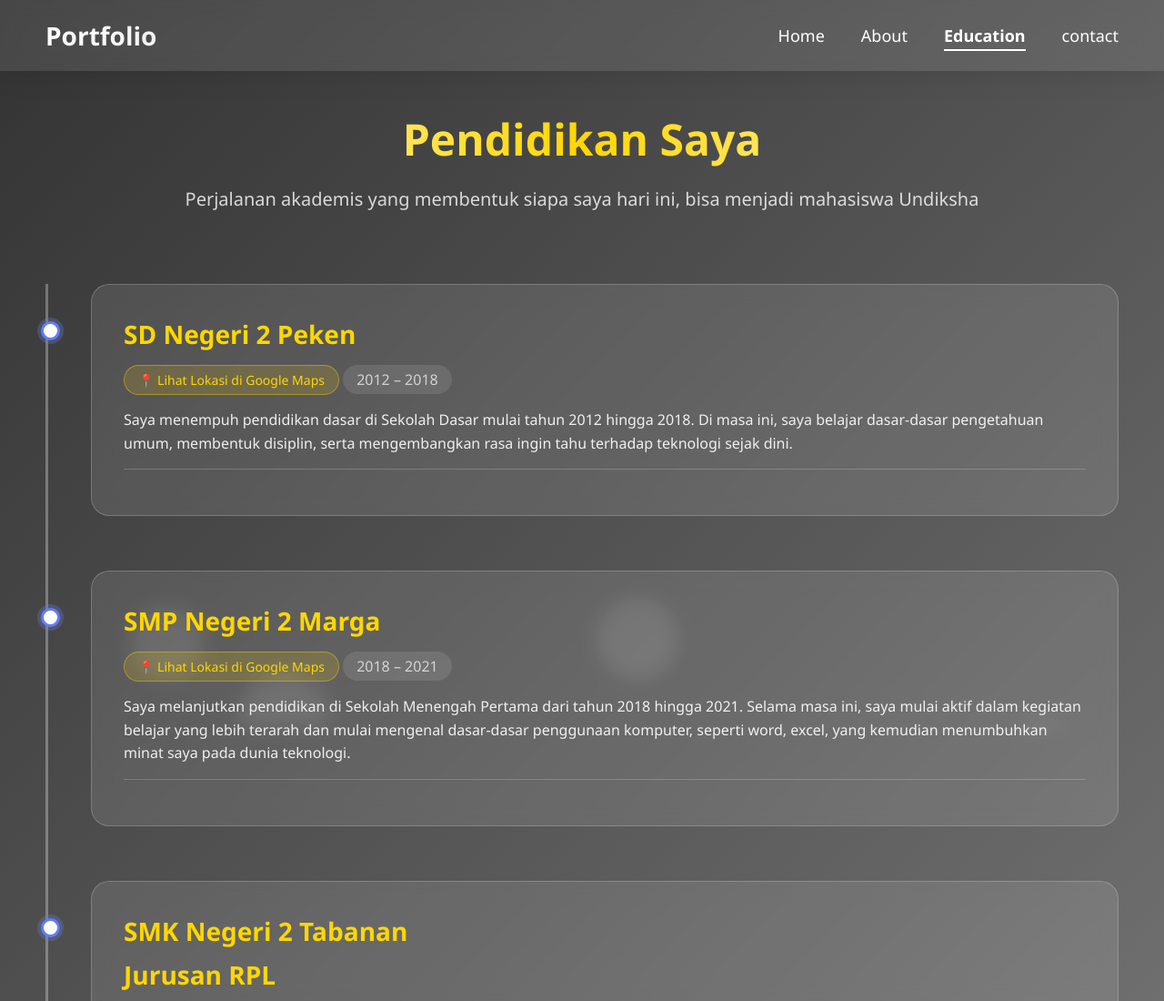
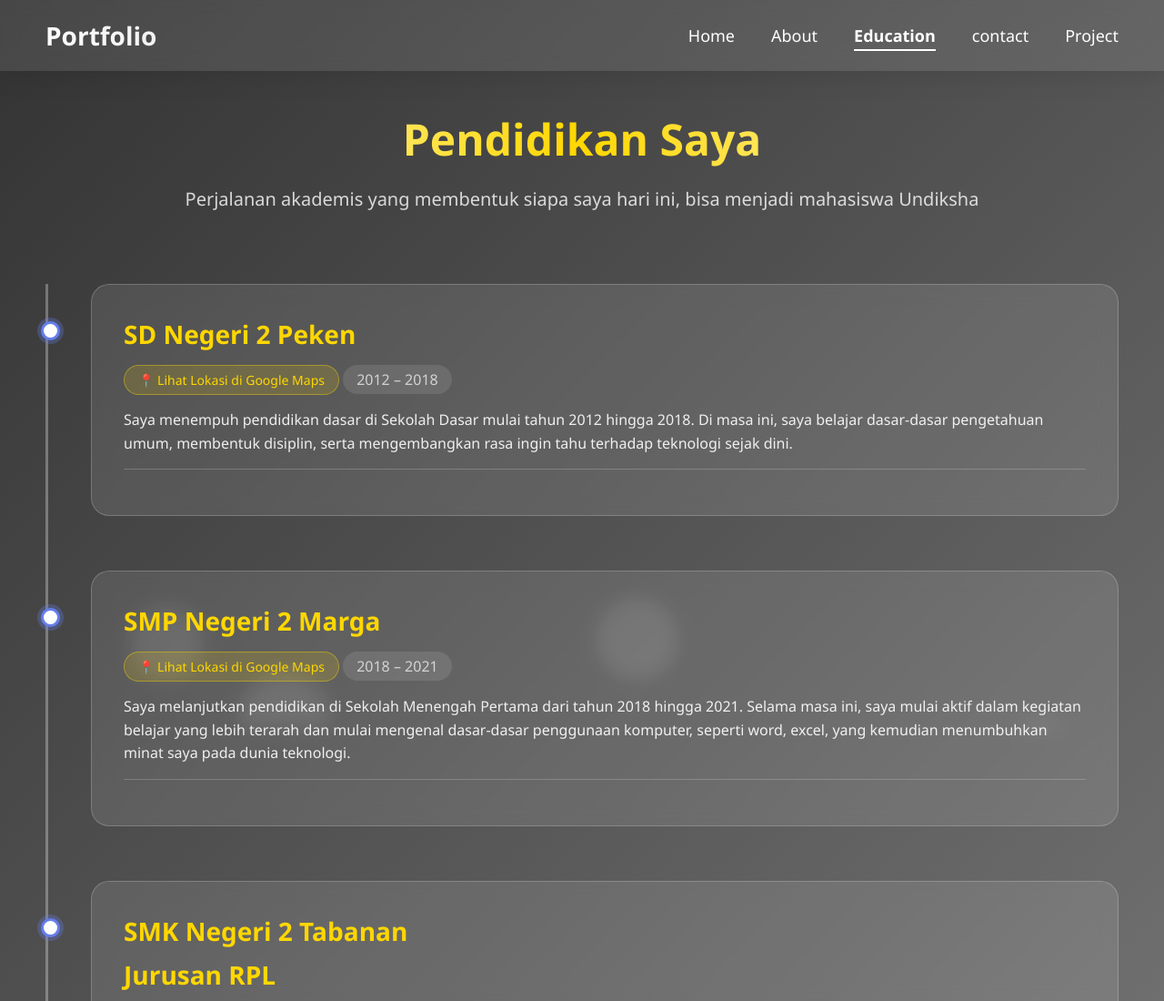
Before and after one commit to irvanryandhana-glitch/irvanryandhana, a plain HTML site: page education.html in a window 1280 px wide. Shown: the top 1100 px of the page at 91% size. Drawn offline with Linux system fonts and the light colour scheme.

Commit message:
education.html

```diff
--- a/education.html
+++ b/education.html
@@ -402,6 +402,7 @@
             <li><a href="about.html">About</a></li>
             <li><a href="education.html" class="active">Education</a></li>
             <li><a href="contact.html">contact</a></li>
+            <li><a href="project.html">Project</a></li>
         </ul>
     </nav>
 
```
